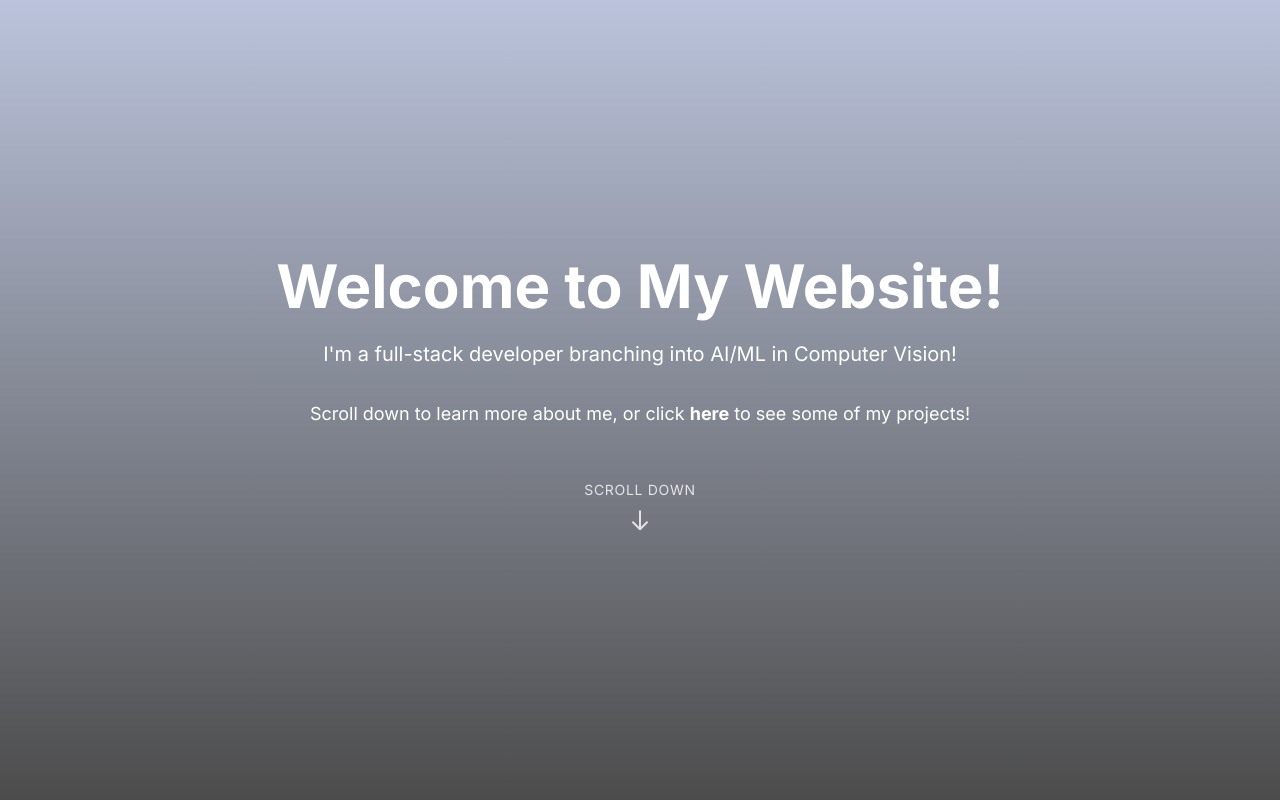
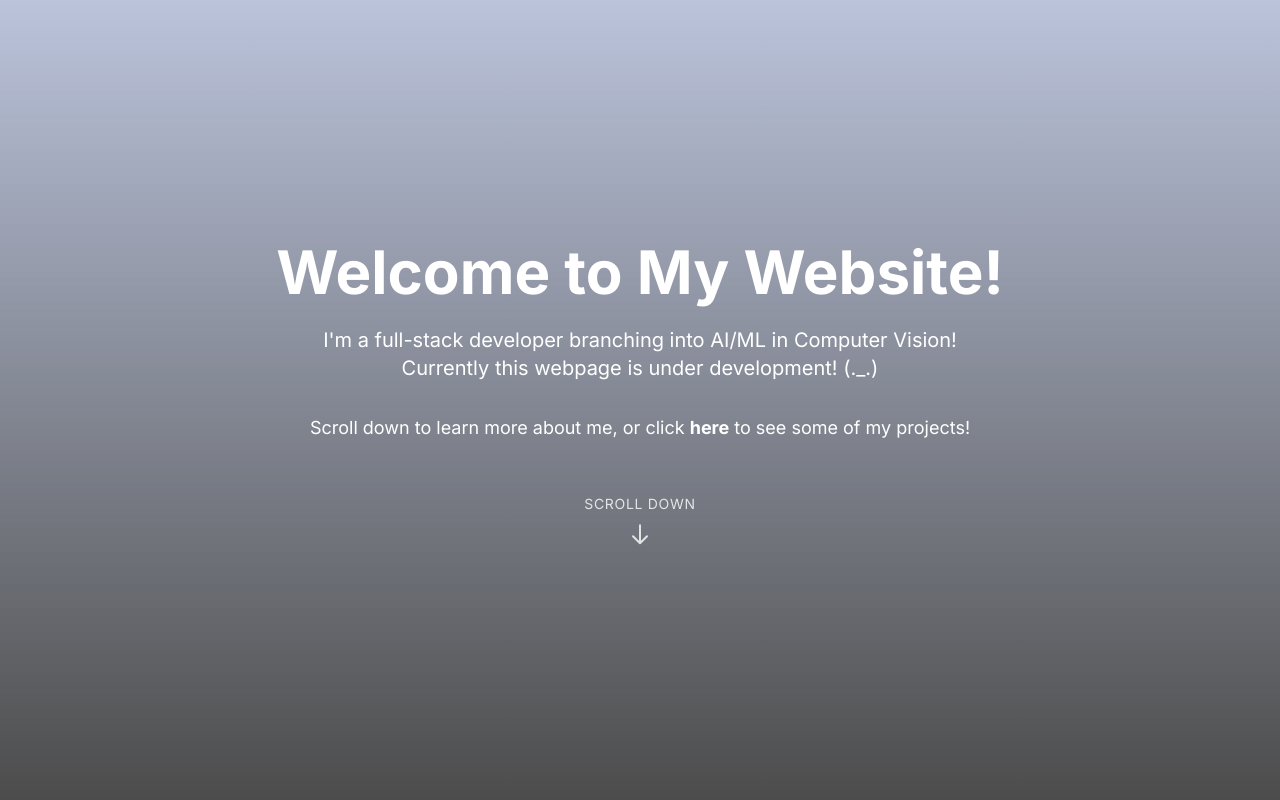
Before and after one commit to Shyam-723/portfolio-website, a React (Vite) app: page / in a window 1280 px wide. Shown: the top 800 px of the page. Built offline with nearby package versions, Linux system fonts and the light colour scheme; grey boxes are pictures that could not be loaded.

Commit message:
text change

```diff
--- a/src/components/Welcome.tsx
+++ b/src/components/Welcome.tsx
@@ -28,6 +28,7 @@ const Welcome = () => {
           <h1 className="font-bold mb-6">Welcome to My Website!</h1>
           <p className="text-xl max-w-2xl mx-auto mb-8">
             I'm a full-stack developer branching into AI/ML in Computer Vision!
+            Currently this webpage is under development! (._.)
           </p>
           <p>
             {/* Spaces are needed to seperate the link text */}
```
